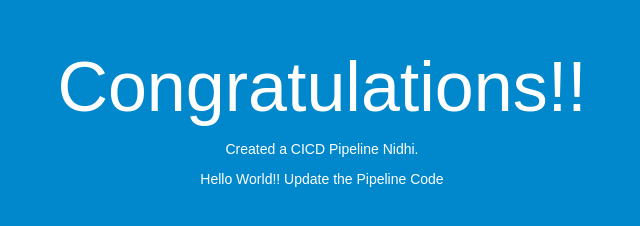
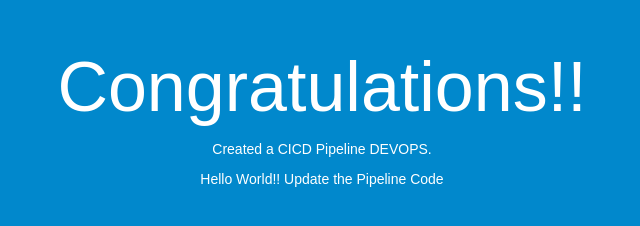
Before and after one commit to bigyan-basnet/NewRepo, a plain HTML site: page index.html in a window 1280 px wide. Shown: the full height of the page, 318-958 px from the left. Drawn offline with Linux system fonts and the light colour scheme.

Commit message:
Update index.html

```diff
--- a/index.html
+++ b/index.html
@@ -27,7 +27,7 @@
 <body>
   <div align="center">
 <h1>Congratulations!!</h1>
-<p>Created a CICD Pipeline Nidhi.</p>
+<p>Created a CICD Pipeline DEVOPS.</p>
     <p>Hello World!! Update the Pipeline Code</p>
   </div>
 </body>
```
